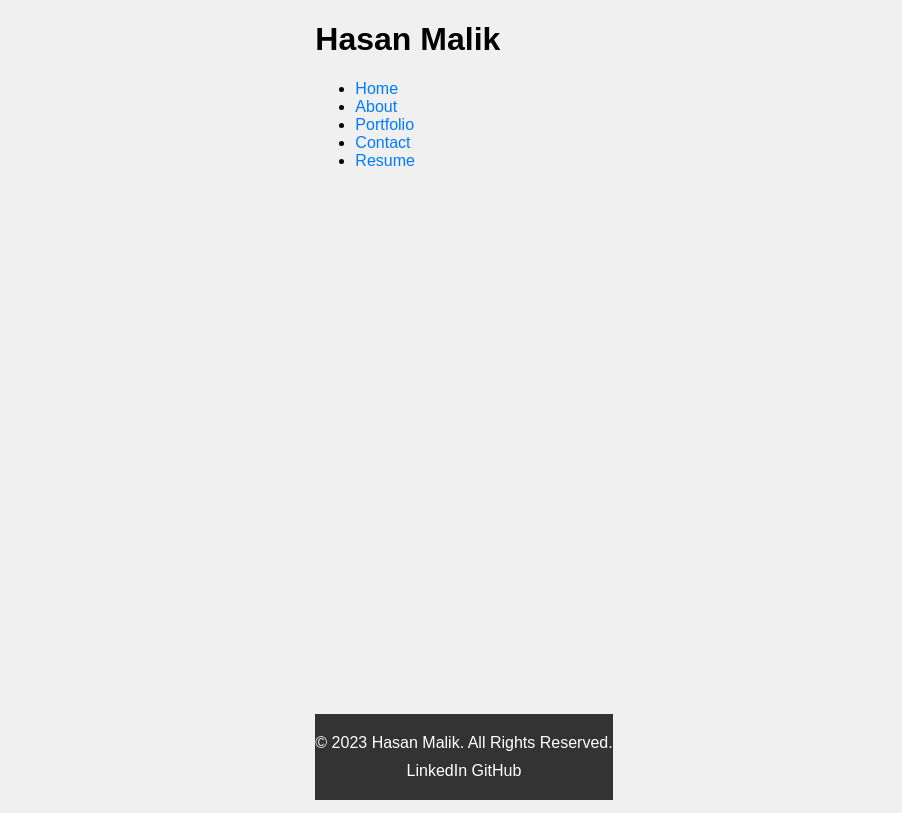
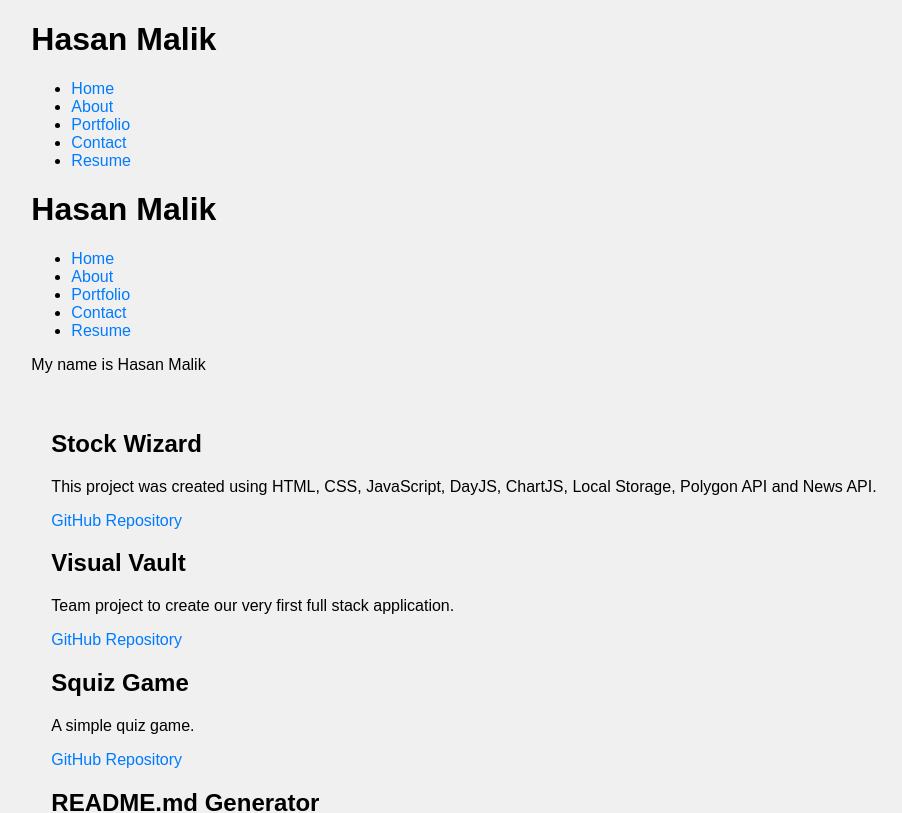
Before and after one commit to Hasan0412/my-portfolio, a React (Create React App) app: page / in a window 1280 px wide. Shown: the top 813 px of the page, without its empty margins (176-1078 px from the left). Built offline with nearby package versions, Linux system fonts and the light colour scheme; the HTML template or start-up script is replaced by a standard one.

Commit message:
layout.js updated

```diff
--- a/src/pages/Layout.js
+++ b/src/pages/Layout.js
@@ -1,13 +1,16 @@
 import React from "react";
 import Header from "../components/Header";
 import Footer from "../components/Footer";
+import { Outlet } from "react-router-dom";
 import "../CSS/Layout.css";
 
-function Layout({ children }) {
+function Layout() {
   return (
-    <div className="layout">
+    <div>
       <Header />
-      <main>{children}</main>
+      <main>
+        <Outlet /> {/* This is where your page content will be rendered */}
+      </main>
       <Footer />
     </div>
   );
```
